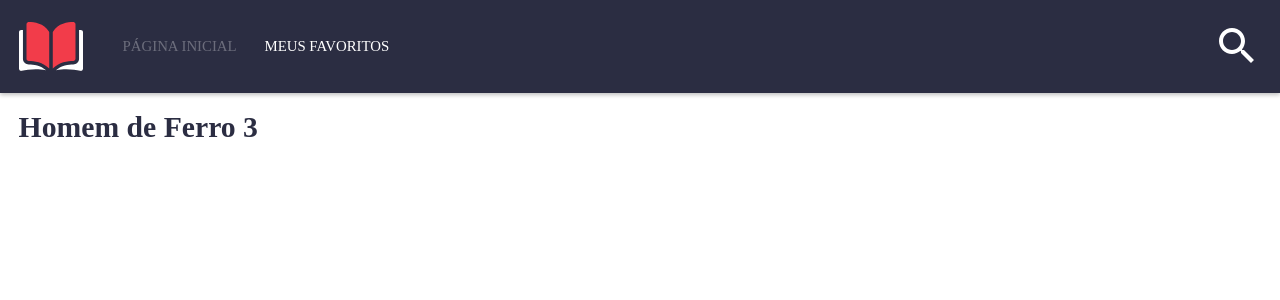
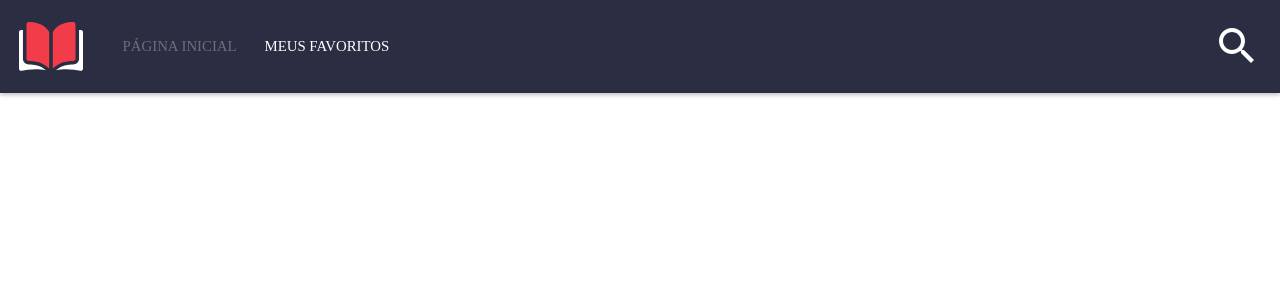
Before and after one commit to marcosvaz/cataloguei, a Next.js app: page /film/1 in a window 1280 px wide. Shown: the top 300 px of the page. Built offline with nearby package versions, Linux system fonts and the light colour scheme; no server answers.

Commit message:
removed styles.js

```diff
--- a/pages/film/[id].js
+++ b/pages/film/[id].js
@@ -2,8 +2,6 @@
 import { useRouter} from 'next/router';
 
 import Header from '../components/Header';
-
-import * as Styled from './styles';
 
 export default function Info() {
   const router = useRouter();
@@ -15,11 +13,11 @@
   return (
     <>
       <Header searchText={searchText} setSearchText={setSearchText} />
-      <Styled.Container>
-        <Styled.Content>
+      <div>
+        <div>
           <h1>Homem de Ferro 3</h1>
-        </Styled.Content>
-      </Styled.Container>
+        </div>
+      </div>
     </>
   );
 }
--- a/pages/film/styles.js
+++ /dev/null
@@ -1,17 +0,0 @@
-import styled from 'styled-components';
-
-export const Container = styled.div`
-  margin-top: 12rem;
-`;
-
-export const Content = styled.div`
-  margin: 0 2rem;
-`;
-
-export const Details = styled.div``;
-
-export const Title = styled.h1``;
-
-export const Info = styled.div``;
-
-export const Subtitles = styled.h3``;
```
